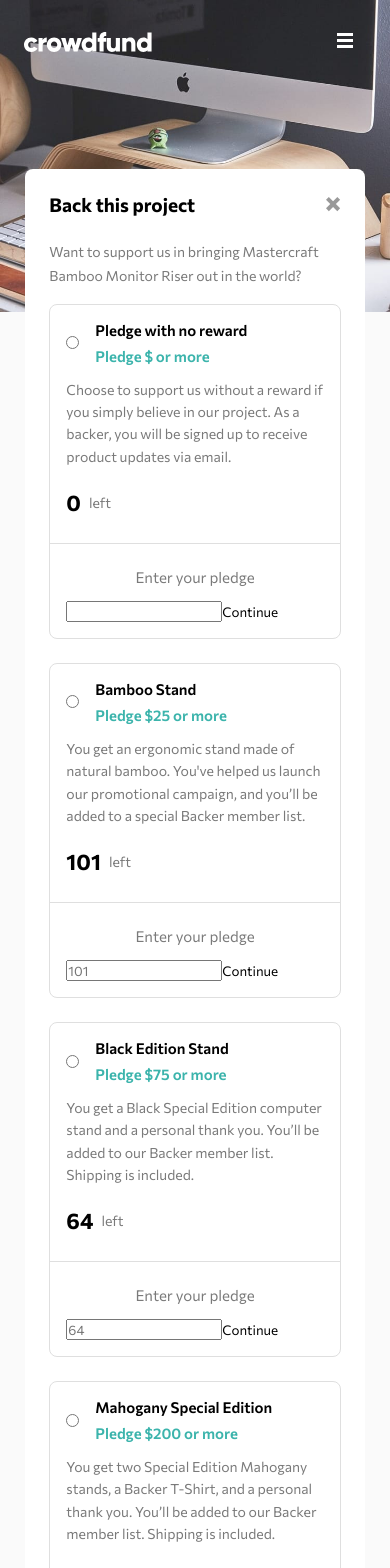
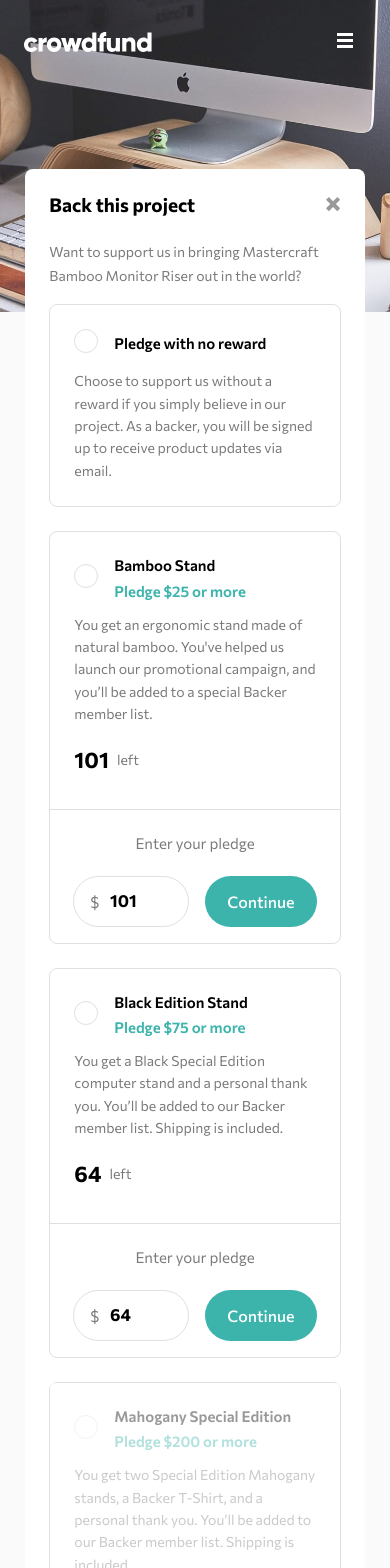
Before and after one commit to cendyz/Crowdfunding-product-page, a React (Vite) app: page / in a window 390 px wide. Shown: the top 1568 px of the page. Built offline with nearby package versions, Linux system fonts and the light colour scheme.

Commit message:
modal mobile done

```diff
--- a/src/components/Main/Modals/ModalSelect.jsx
+++ b/src/components/Main/Modals/ModalSelect.jsx
@@ -1,8 +1,15 @@
 import closeImg from '../../../images/icon-close-modal.svg'
 import './modalSelect.scss'
 import { modalSelectData } from '../../../data'
+import { useState } from 'react'
 
 const ModalSelect = () => {
+	const [check, setCheck] = useState(null)
+
+	const handleRadio = (id) => {
+		setCheck(checking => checking === id ? null : id)
+	}
+
 	return (
 		<div className='modal-select'>
 			<div className='modal-select-up-box'>
@@ -19,7 +26,13 @@ const ModalSelect = () => {
 			</p>
 			{modalSelectData.map(({ inputId, title, pledge, amount, text }) => {
 				return (
-					<div className='modal-select-box-inner' key={inputId}>
+					<div
+						className={
+							check === inputId
+								? 'modal-select-box-inner green-box'
+								: 'modal-select-box-inner'
+						}
+						key={inputId}>
 						<div className='modal-up-wrapper'>
 							<div className='box'>
 								<div className='input-box'>
@@ -27,7 +40,9 @@ const ModalSelect = () => {
 										type='radio'
 										name='pledge'
 										id={inputId}
-										className='modal-desktop'
+										checked={check === inputId}
+										onChange={() => handleRadio(inputId)}
+										className='modal-select-top-input'
 									/>
 								</div>
 								<div className='modal-text-up'>
--- a/src/components/Main/Modals/modalSelect.scss
+++ b/src/components/Main/Modals/modalSelect.scss
@@ -2,18 +2,46 @@
 
 .modal-select {
 	position: absolute;
-    top:20%;
+	top: 20%;
 	width: 87%;
 	padding: 1.5em;
 	background-color: white;
-    border-radius: .5em;
+	border-radius: 0.5em;
 	z-index: 10;
 }
 
 .modal-select-box-inner {
 	margin-bottom: 1.5em;
 	border: 1px solid rgb(223, 223, 223);
-    border-radius: .5em;
+	border-radius: 0.5em;
+
+	&:nth-child(3) {
+		.modal-bottom-wrapper,
+		.modal-box-inner-left-desktop,
+		.modal-select-label-span {
+			display: none;
+		}
+	}
+
+	&:last-child,
+	&:nth-child(3) {
+		.modal-bottom-wrapper {
+			display: none;
+		}
+	}
+
+	&:last-child {
+		position: relative;
+		&::before {
+			content: '';
+			position: absolute;
+			top: 0;
+			left: 0;
+			width: 100%;
+			height: 100%;
+			background-color: rgba(255, 255, 255, 0.6);
+		}
+	}
 }
 
 .modal-select-up-box {
@@ -27,6 +55,24 @@
 	font-size: 1.9rem;
 }
 
+.modal-select-top-input {
+	appearance: none;
+	background-color: none;
+	display: inline-block;
+	width: 1.5em;
+	height: 1.5em;
+	color: rgb(223, 223, 223);
+	font: inherit;
+	border: 0.11em solid currentColor;
+	border-radius: 50%;
+    cursor: pointer;
+
+	&:checked {
+		background-color: $moderate-cyan;
+		box-shadow: inset -0.005rem -0.005rem 0 0.4rem white;
+	}
+}
+
 .modal-select-box-text {
 	margin-bottom: 1.2em;
 	color: $dark-gray;
@@ -35,9 +81,8 @@
 }
 
 .modal-up-wrapper {
-    padding: 1em;
+	padding: 1.5em;
 }
-
 
 .modal-text-up {
 	font-weight: 600;
@@ -46,7 +91,7 @@
 .modal-select-label {
 	display: flex;
 	flex-direction: column;
-    row-gap: .5em;
+	row-gap: 0.5em;
 	font-size: 1.5rem;
 }
 
@@ -62,10 +107,10 @@
 }
 
 .modal-box-inner-left-desktop {
-    margin: 1.3em 0 .7em;
+	margin: 1.3em 0 0.7em;
 	display: flex;
 	align-items: center;
-    column-gap: .5em;
+	column-gap: 0.5em;
 }
 
 .modal-box-inner-left-price-desktop {
@@ -91,8 +136,53 @@
 	font-size: 1.5rem;
 }
 
+.modal-bottom-right {
+	position: relative;
+	display: flex;
+	justify-content: center;
+	margin-top: 1.5em;
+	column-gap: 1em;
+
+	&::before {
+		position: absolute;
+		content: '$';
+		top: 49%;
+		left: 1.5em;
+		transform: translateY(-50%);
+		color: $dark-gray;
+	}
+}
+
+.modal-bottom-input {
+	padding: 0.9em 2.7em;
+	width: 45%;
+	border-radius: 2em;
+	border: 1px solid rgb(223, 223, 223);
+
+	&::placeholder {
+		font-weight: bold;
+		color: black;
+		font-size: 1.7rem;
+	}
+}
+
+.modal-bottom-continue {
+	@include click-btn;
+	padding: 1em 1.4em;
+}
+
 .box {
 	display: flex;
 	align-items: center;
 	column-gap: 1em;
 }
+
+.green-box {
+    border: 1px solid $moderate-cyan;
+}
+
+@media (min-width: 992px) {
+	.modal-select {
+		width: 44.43em;
+	}
+}
--- a/src/data.js
+++ b/src/data.js
@@ -49,26 +49,26 @@ export const lastData = [
 
 export const modalSelectData = [
 	{
-		inputId: 'zero',
+		inputId: 0,
 		title: 'Pledge with no reward',
 		text: 'Choose to support us without a reward if you simply believe in our project. As a backer, you will be signed up to receive product updates via email.',
 	},
 	{
-		inputId: 'one',
+		inputId: 1,
 		title: 'Bamboo Stand',
 		pledge: 25,
 		amount: 101,
 		text: "You get an ergonomic stand made of natural bamboo. You've helped us launch our promotional campaign, and you’ll be added to a special Backer member list.",
 	},
 	{
-		inputId: 'two',
+		inputId: 3,
 		title: 'Black Edition Stand',
 		pledge: 75,
 		amount: 64,
 		text: 'You get a Black Special Edition computer stand and a personal thank you. You’ll be added to our Backer member list. Shipping is included.',
 	},
 	{
-		inputId: 'three',
+		inputId: 4,
 		title: 'Mahogany Special Edition',
 		pledge: 200,
 		amount: 0,
```
Lines whose indentation alone changed are shown as unchanged.
